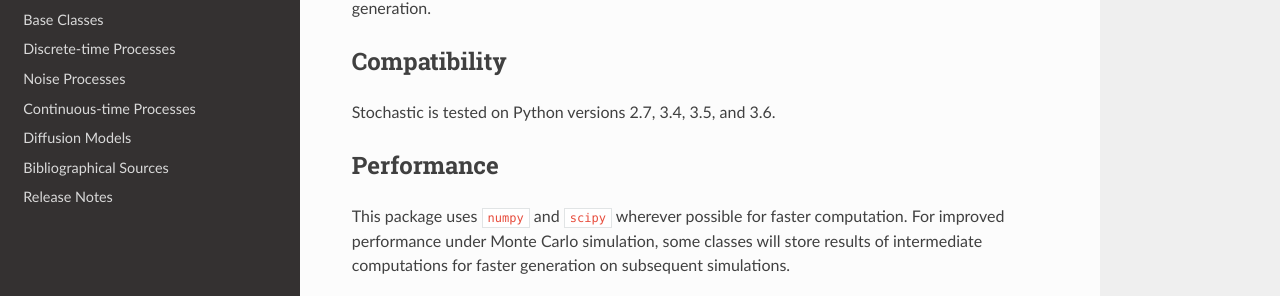
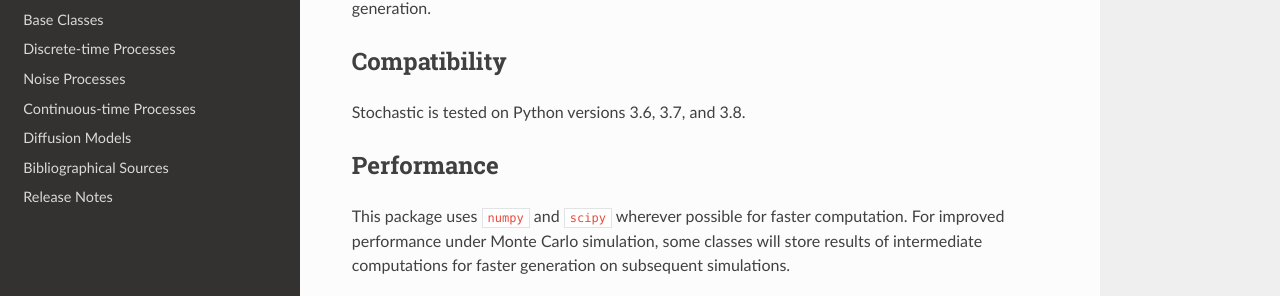
Before and after one commit to crflynn/stochastic, a Sphinx documentation site: the page built from docs/index.rst, in a window 1280 px wide and 900 px high, scrolled down 357 px. Shown: the part 155-451 px from the top of the window. Built offline with Sphinx 7.4.7 and the Read the Docs theme 2.0.0, drawn with Linux system fonts in a browser that asks for light colours; some of the changed lines change nothing that is shown.

Commit message:
update docs (#35)

```diff
--- a/docs/index.rst
+++ b/docs/index.rst
@@ -1,8 +1,3 @@
-.. stochastic documentation master file, created by
-   sphinx-quickstart on Sun Dec 31 20:50:28 2017.
-   You can adapt this file completely to your liking, but it should at least
-   contain the root `toctree` directive.
-
 stochastic
 ==========
 
@@ -47,7 +42,7 @@ certain random variable generation.
 Compatibility
 -------------
 
-Stochastic is tested on Python versions 2.7, 3.4, 3.5, and 3.6.
+Stochastic is tested on Python versions 3.6, 3.7, and 3.8.
 
 Performance
 -----------
```
